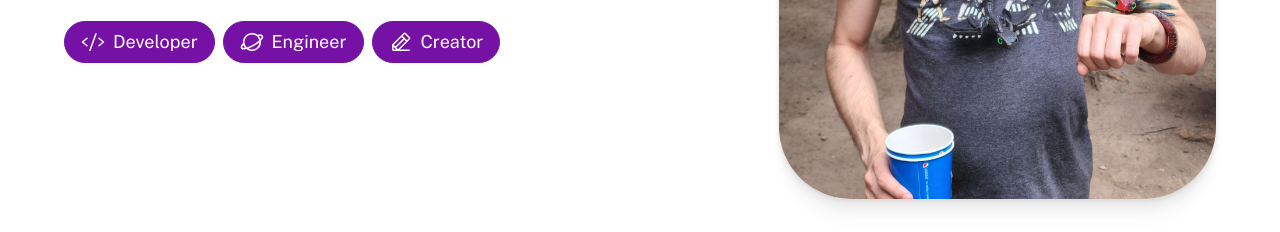
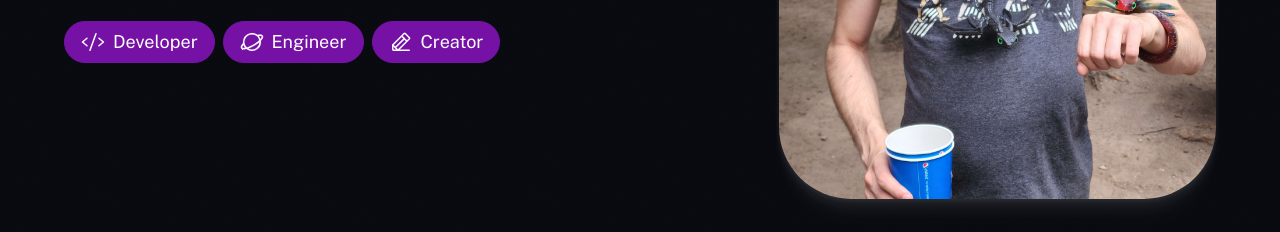
Before and after one commit to ZorkDaNerd/zachshimpa, an Astro site: page / in a window 1280 px wide. Shown: the part 568-800 px from the top of the page. Built offline with nearby package versions, Linux system fonts and the light colour scheme; Astro itself is replaced by a stand-in of ours.

Commit message:
Dark mode by default unless changed by user

```diff
--- a/src/components/ThemeToggle.astro
+++ b/src/components/ThemeToggle.astro
@@ -80,6 +80,17 @@ import Icon from './Icon.astro';
 				button.setAttribute('aria-pressed', String(dark));
 			};
 
+			// Check if the user's theme preference is stored in localStorage.
+			const userPreference = localStorage.getItem('theme');
+
+			if (userPreference === 'light') {
+				// User prefers the light theme.
+				setTheme(false); // Set the theme to light
+			} else {
+				// Default to dark theme for first-time visitors or those who prefer dark.
+				setTheme(true); // Set the theme to dark
+			}
+
 			// Toggle the theme when a user clicks the button.
 			button.addEventListener('click', () => setTheme(!this.isDark()));
 
```
